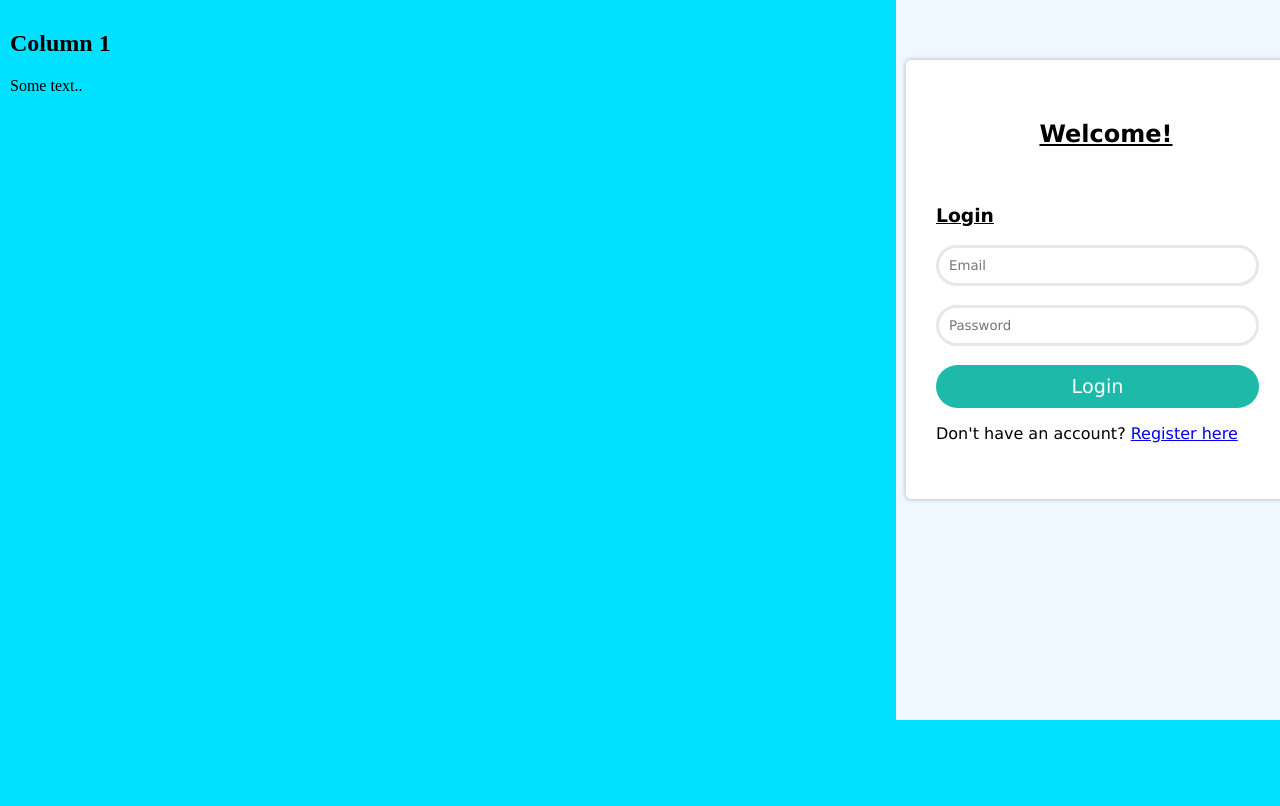
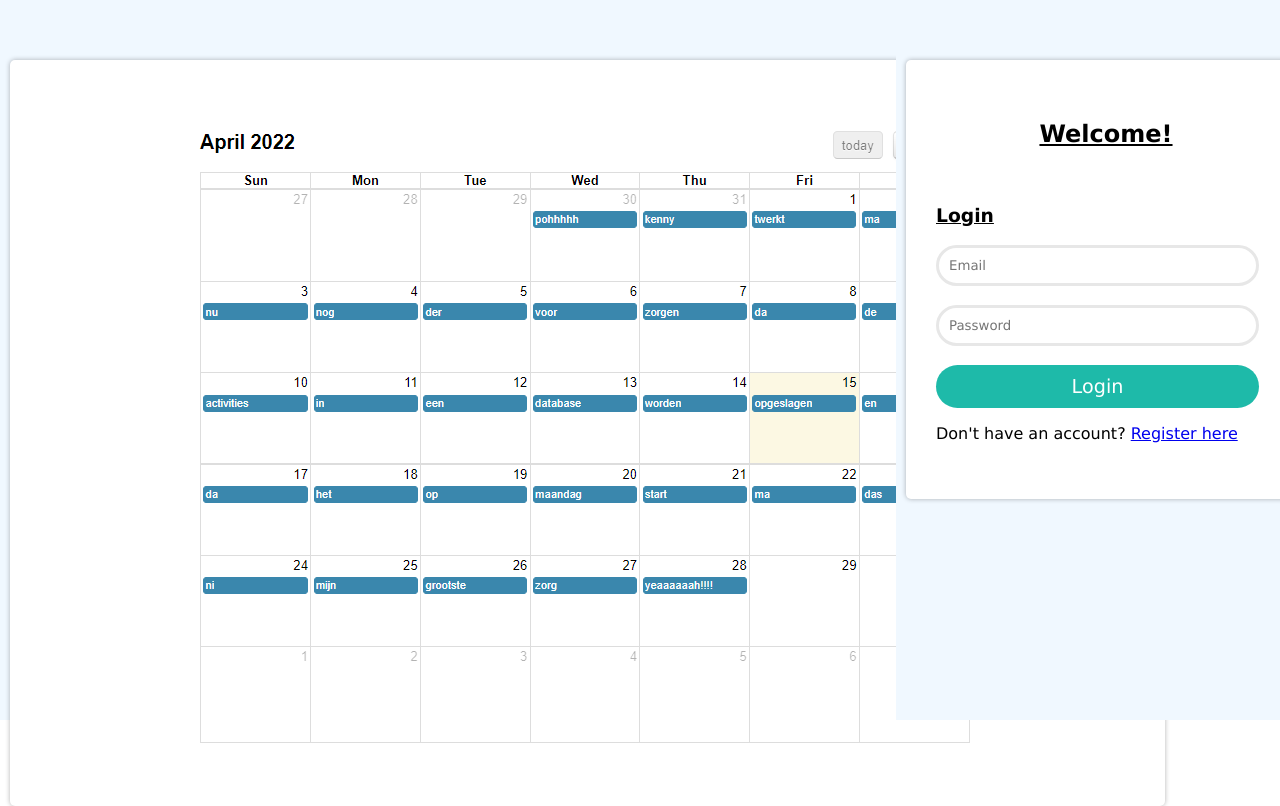
Before and after one commit to Brentdpw/GiftTracker, a PHP site: page / in a window 1280 px wide. Shown: the part 96-902 px from the top of the page. Before the commit the page ends 816 px from the top, so only its background shows below. Run offline with PHP 8.4, Linux system fonts and the light colour scheme; data that the repository does not hold is empty.

Commit message:
update 16/04

```diff
--- a/assets/css/header.css
+++ b/assets/css/header.css
@@ -1,7 +1,6 @@
 body{
     margin: 0;
     font-weight: 400;
-
 }
 
 
@@ -25,10 +24,13 @@ header::after{
     padding-bottom: 10px;
     float: left;
     height: 70px;
+    font-size: 1.2rem;
+    font-family: Verdana, Geneva, Tahoma, sans-serif;
 }
 
 nav{
     float: right;
+    font-weight: 400;
 }
 
 nav ul{
@@ -41,6 +43,8 @@ nav li{
     display: inline-block;
     margin-left: 70px;
     padding-top: 35px;
+    font-size: 1.2rem;
+    font-family: Verdana, Geneva, Tahoma, sans-serif;
 }
 
 nav a{
--- a/assets/css/login.css
+++ b/assets/css/login.css
@@ -15,7 +15,7 @@ body{
 
 .leftColumn{
     width: 70%;
-    background-color: rgb(0, 225, 255);
+    background-color: aliceblue;
 }
 
 .rightColumn{
--- /dev/null
+++ b/assets/css/preview.css
@@ -0,0 +1,18 @@
+.container-preview {
+    width: 1155px;
+    height: auto;
+    background: #FFF;
+    border-radius: 5px;
+    box-shadow: 0 0 5px rgba(0,0,0,.3);
+    margin-left: auto;
+    margin-right: auto;
+    margin-top: 50px;
+    padding: 40px 30px;
+    font-family: Verdana, Geneva, Tahoma, sans-serif;
+}
+
+.kalender{
+    display: block;
+    margin-left: auto;
+    margin-right: auto;
+}
--- a/index.php
+++ b/index.php
@@ -38,6 +38,7 @@ if (isset($_POST['submit'])) {
         <link rel="stylesheet" href="./assets/css/login.css">
         <link rel="stylesheet" href="./assets/css/style.css">
         <link rel="stylesheet" href="./assets/css/loginForms.css">
+        <link rel="stylesheet" href="./assets/css/preview.css">
     </head>
     <body>
 
@@ -50,8 +51,9 @@ if (isset($_POST['submit'])) {
         <div class="row">
 
             <div class="column leftColumn">
-                <h2>Column 1</h2>
-                <p>Some text..</p>
+                <div class="container-preview">
+                    <img src="./assets/images/kalender.png" alt="kalender" class="kalender">
+                </div>
             </div>
 
             <div class="column rightColumn">
```
Also changed, not shown: Admin-edit-user.php (+29 -3 lines), User-edit-user.php (+22 -3 lines), adminHome.php (+20 -13 lines), calendar.php (deleted, +0 -9 lines), userHome.php (+6 -20 lines), assets/images/kalender.png (added).
